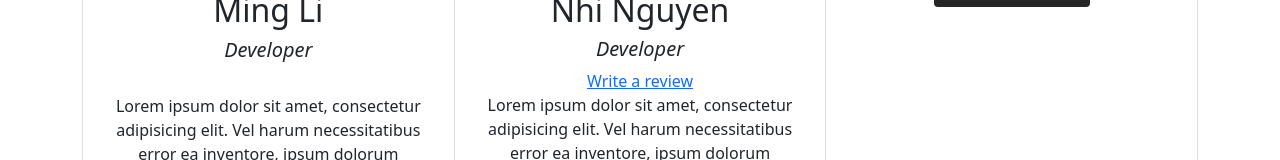
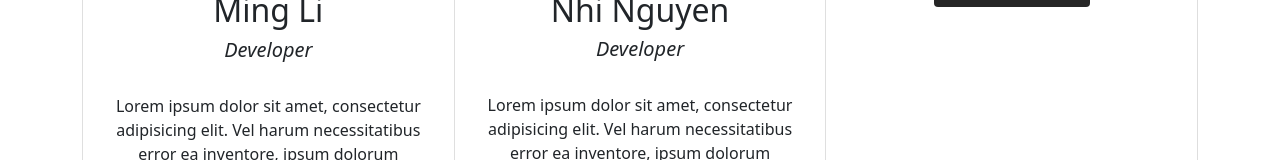
Before and after one commit to nhi-nguyennn/1800-bby12, a plain HTML site: page pages/main/about.html in a window 1280 px wide. Shown: the part 474-634 px from the top of the page. Drawn offline with nearby package versions, Linux system fonts and the light colour scheme; files whose address does not match are found by name.

Commit message:
removed write a review

```diff
--- a/pages/main/about.html
+++ b/pages/main/about.html
@@ -113,7 +113,6 @@
                 <div class="card-body">
                     <h2>Nhi Nguyen</h2>
                     <h5 class="card-title"><i>Developer</i></h5>
-                    <a href="review.html" class="link-primary" onclick="setHikeData('NV01')">Write a review</a>
                     <br>
                     <p class="card-text">Lorem ipsum dolor sit amet, consectetur adipisicing elit. Vel harum necessitatibus error ea inventore, ipsum dolorum doloremque perferendis laboriosam tempore?
                     </p>
```
